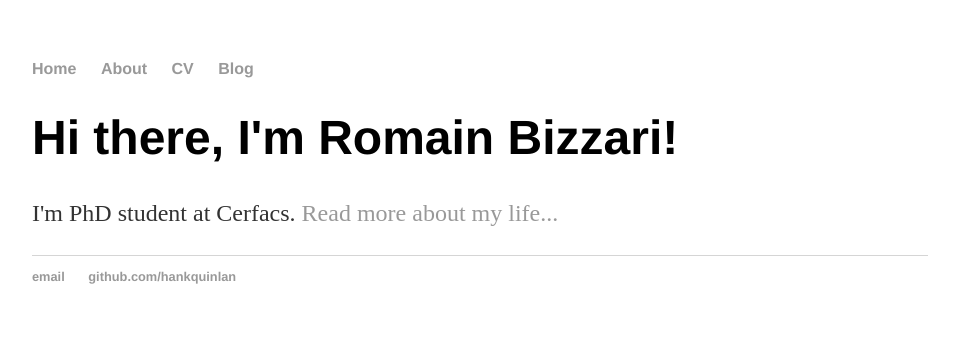
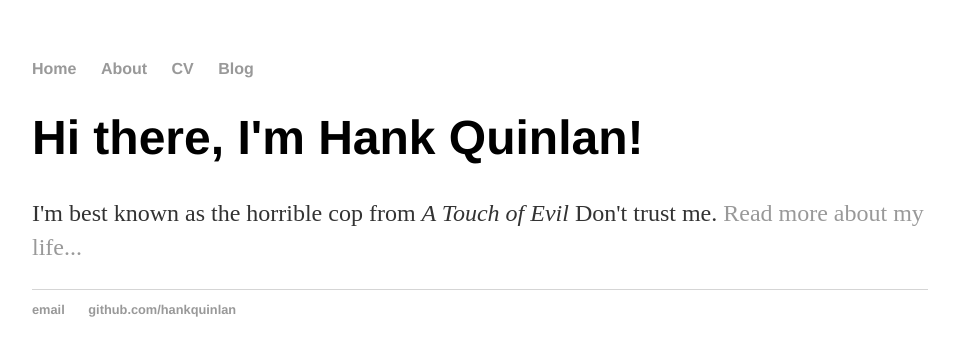
Before and after one commit to Rbizzari/rbizzari.github.io_old, a Jekyll site: the page built from index.html, in a window 1280 px wide. Shown: the top 356 px of the page, without its empty margins (160-1119 px from the left). Built offline with Jekyll 4.4.1, drawn with Linux system fonts in a browser that asks for light colours.

Commit message:
Update index.html
step 10 http://jmcglone.com/guides/github-pages/
jekyll will magically generate the full HTML document by replacing {{ content }} in _layouts/default.html with the contents of the committed file. Awesome!

```diff
--- a/index.html
+++ b/index.html
@@ -1,30 +1,8 @@
-<!DOCTYPE html>
-<html>
-	<head>
-		<title>Romain Bizzari</title>
-		<!-- link to main stylesheet -->
-		<link rel="stylesheet" type="text/css" href="/css/main.css">
-	</head>
-	<body>
-		<nav>
-    		<ul>
-        		<li><a href="/">Home</a></li>
-	        	<li><a href="/about">About</a></li>
-        		<li><a href="/cv">CV</a></li>
-        		<li><a href="/blog">Blog</a></li>
-    		</ul>
-		</nav>
-		<div class="container">
-    		<div class="blurb">
-        		<h1>Hi there, I'm Romain Bizzari!</h1>
-				<p>I'm PhD student at Cerfacs. <a href="/about">Read more about my life...</a></p>
-    		</div><!-- /.blurb -->
-		</div><!-- /.container -->
-		<footer>
-    		<ul>
-        		<li><a href="mailto:romain.bizzari@gmail.com">email</a></li>
-        		<li><a href="https://github.com/hankquinlan">github.com/hankquinlan</a></li>
-			</ul>
-		</footer>
-	</body>
-</html>
+---
+layout: default
+title: Hank Quinlan, Horrible Cop
+---
+<div class="blurb">
+	<h1>Hi there, I'm Hank Quinlan!</h1>
+	<p>I'm best known as the horrible cop from <em>A Touch of Evil</em> Don't trust me. <a href="/about">Read more about my life...</a></p>
+</div><!-- /.blurb -->
```
